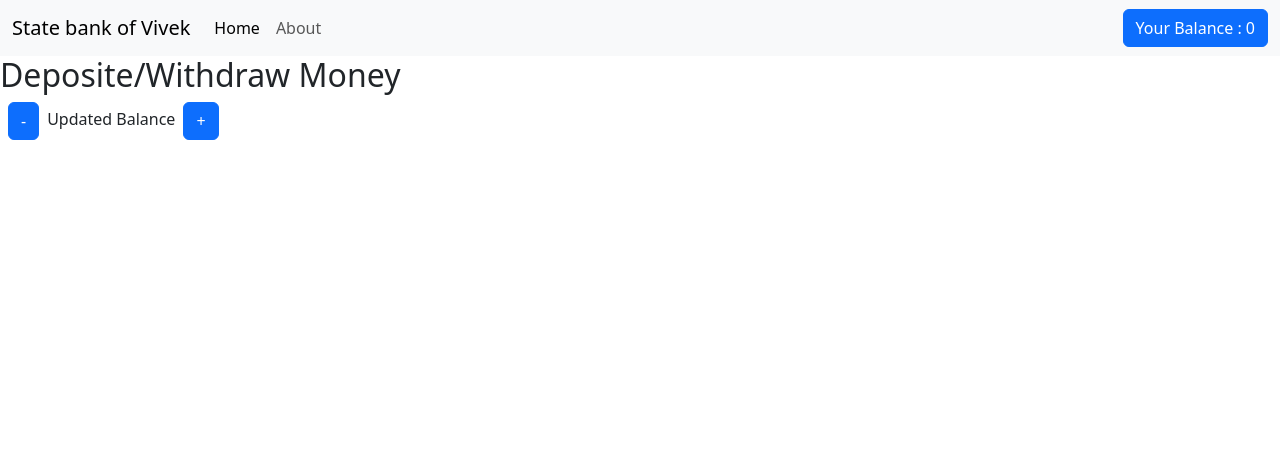
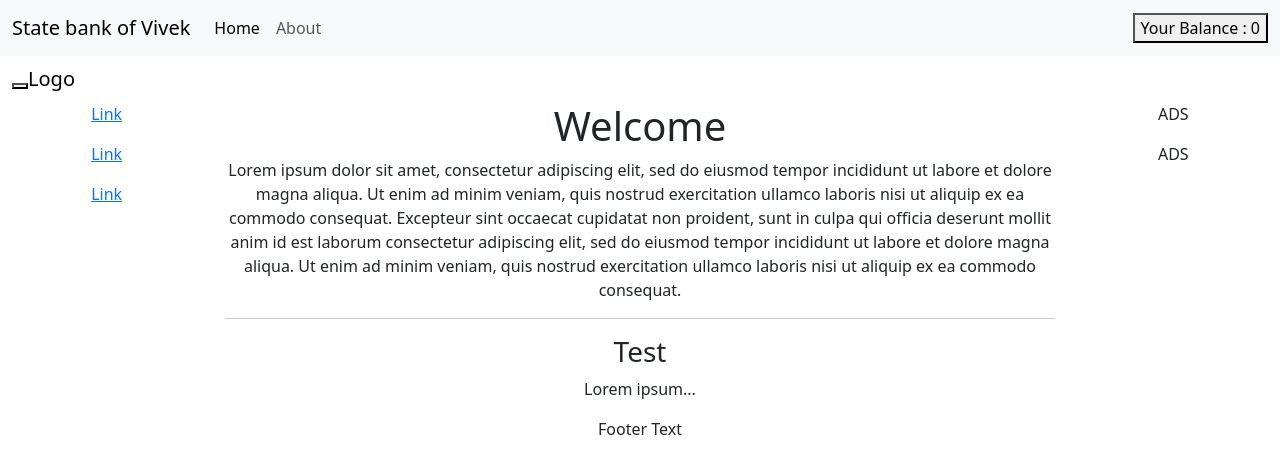
Before and after one commit to Vivek22150/Vivek_Practise, a React (Create React App) app: page /create in a window 1280 px wide. Shown: the top 474 px of the page. Built offline with nearby package versions, Linux system fonts and the light colour scheme.

Commit message:
bootstarp-design

```diff
--- a/src/App.js
+++ b/src/App.js
@@ -33,10 +33,10 @@ function App() {
     // </>
 <>
 <Add/>
-    <div className='App'>
+    {/* <div className='App'>
 
      <Shop/>
-    </div>
+    </div> */}
     </>
   );
 }
--- a/src/components/Add.js
+++ b/src/components/Add.js
@@ -11,28 +11,80 @@ export default function Add() {
     return(
         <Fragment>
 
-<nav class="navbar navbar-expand-lg bg-body-tertiary">
-  <div class="container-fluid">
-    <a class="navbar-brand" href="#">State bank of Vivek</a>
-    <button class="navbar-toggler" type="button" data-bs-toggle="collapse" data-bs-target="#navbarSupportedContent" aria-controls="navbarSupportedContent" aria-expanded="false" aria-label="Toggle navigation">
-      <span class="navbar-toggler-icon"></span>
+<nav className="navbar navbar-expand-lg bg-body-tertiary">
+  <div className="container-fluid">
+    <a className="navbar-brand" href="#">State bank of Vivek</a>
+    <button className="navbar-toggler" type="button" data-bs-toggle="collapse" data-bs-target="#navbarSupportedContent" aria-controls="navbarSupportedContent" aria-expanded="false" aria-label="Toggle navigation">
+      <span className="navbar-toggler-icon"></span>
     </button>
-    <div class="collapse navbar-collapse" id="navbarSupportedContent">
-      <ul class="navbar-nav me-auto mb-2 mb-lg-0">
-        <li class="nav-item">
-          <a class="nav-link active" aria-current="page" href="#">Home</a>
+    <div className="collapse navbar-collapse" id="navbarSupportedContent">
+      <ul className="navbar-nav me-auto mb-2 mb-lg-0">
+        <li className="nav-item">
+          <a className="nav-link active" aria-current="page" href="#">Home</a>
         </li>
-        <li class="nav-item">
-          <a class="nav-link" href="#">About</a>
+        <li className="nav-item">
+          <a className="nav-link" href="#">About</a>
         </li>
 
       </ul>
       <div>
-        <button className="btn btn-primary">Your Balance : {amount}</button>
+        <button classNameName="btn btn-primary">Your Balance : {amount}</button>
       </div>
     </div>
   </div>
 </nav>
+<nav className="navbar navbar-inverse">
+  <div className="container-fluid">
+    <div className="navbar-header">
+      <button type="button" className="navbar-toggle" data-toggle="collapse" data-target="#myNavbar">
+        <span className="icon-bar"></span>
+        <span className="icon-bar"></span>
+        <span className="icon-bar"></span>
+      </button>
+      <a className="navbar-brand" href="#">Logo</a>
+    </div>
+    <div className="collapse navbar-collapse" id="myNavbar">
+      <ul className="nav navbar-nav">
+        <li className="active"><a href="#">Home</a></li>
+        <li><a href="#">About</a></li>
+        <li><a href="#">Projects</a></li>
+        <li><a href="#">Contact</a></li>
+      </ul>
+      <ul className="nav navbar-nav navbar-right">
+        <li><a href="#"><span className="glyphicon glyphicon-log-in"></span> Login</a></li>
+      </ul>
+    </div>
+  </div>
+</nav>
+
+<div className="container-fluid text-center">
+  <div className="row content">
+    <div className="col-sm-2 sidenav">
+      <p><a href="#">Link</a></p>
+      <p><a href="#">Link</a></p>
+      <p><a href="#">Link</a></p>
+    </div>
+    <div className="col-sm-8 text-left">
+      <h1>Welcome</h1>
+      <p>Lorem ipsum dolor sit amet, consectetur adipiscing elit, sed do eiusmod tempor incididunt ut labore et dolore magna aliqua. Ut enim ad minim veniam, quis nostrud exercitation ullamco laboris nisi ut aliquip ex ea commodo consequat. Excepteur sint occaecat cupidatat non proident, sunt in culpa qui officia deserunt mollit anim id est laborum consectetur adipiscing elit, sed do eiusmod tempor incididunt ut labore et dolore magna aliqua. Ut enim ad minim veniam, quis nostrud exercitation ullamco laboris nisi ut aliquip ex ea commodo consequat.</p>
+      <hr/>
+      <h3>Test</h3>
+      <p>Lorem ipsum...</p>
+    </div>
+    <div className="col-sm-2 sidenav">
+      <div className="well">
+        <p>ADS</p>
+      </div>
+      <div className="well">
+        <p>ADS</p>
+      </div>
+    </div>
+  </div>
+</div>
+
+<footer className="container-fluid text-center">
+  <p>Footer Text</p>
+</footer>
 
         </Fragment>
     )
```
